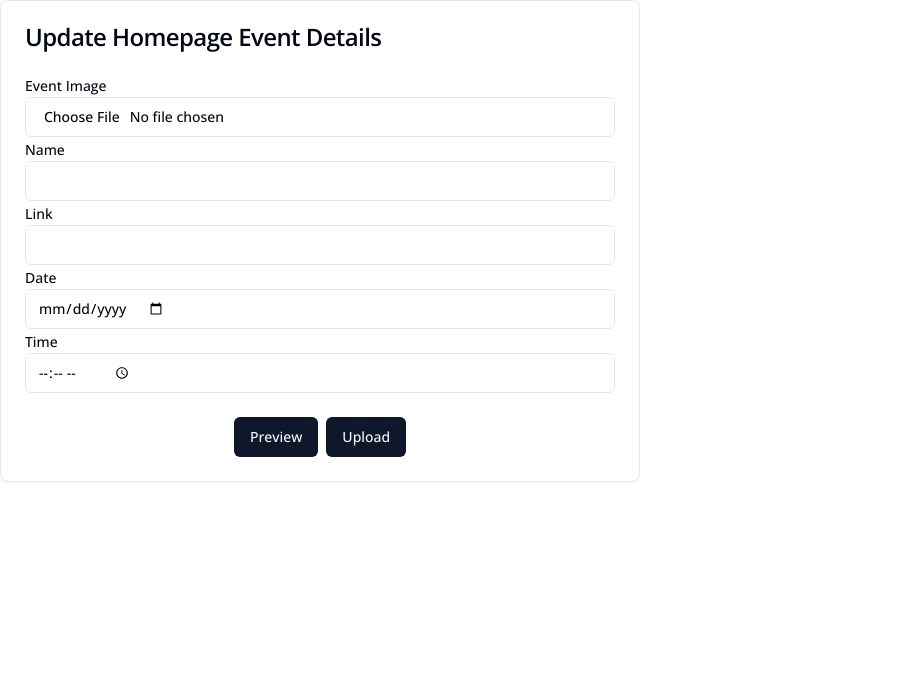
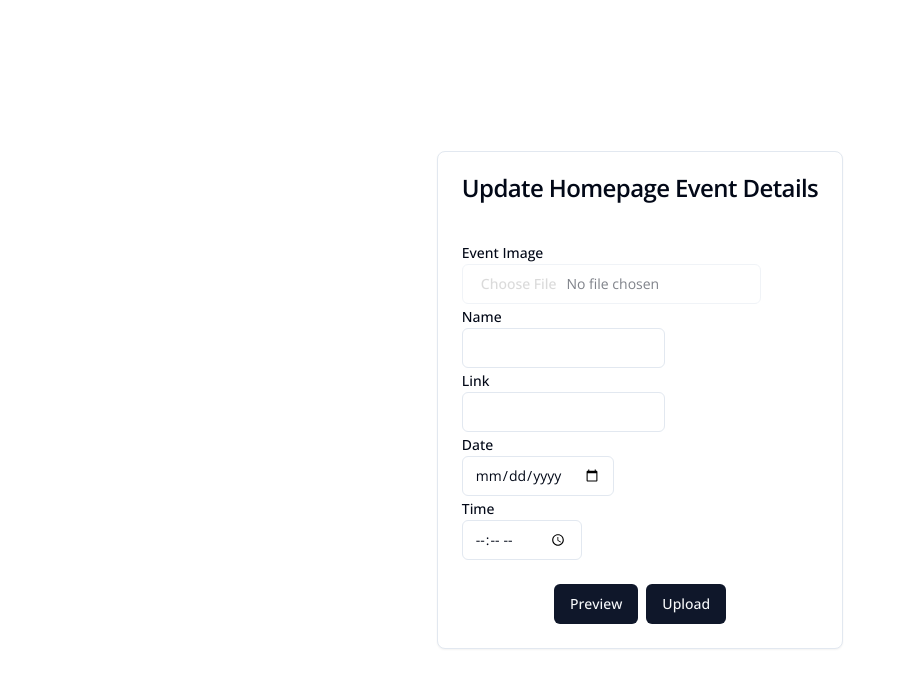
Before and after one commit to famulu/swinis-web-app, a Next.js app: page /manage/event in a window 1280 px wide. Shown: the top 688 px of the page, without its empty margins (0-906 px from the left). Built offline with nearby package versions, Linux system fonts and the light colour scheme; no server answers; the database is empty; sample sign-in values are in the browser's storage.

Commit message:
load existing data for event management page

```diff
--- a/app/manage/event/page.tsx
+++ b/app/manage/event/page.tsx
@@ -1,7 +1,7 @@
 "use client";
 
 import { getDownloadURL, getStorage, ref, uploadBytes } from "firebase/storage";
-import { FormEvent, useRef, useState } from "react";
+import { FormEvent, useEffect, useRef, useState } from "react";
 import { app } from "@/lib/firebase";
 import { doc, getFirestore, setDoc } from "firebase/firestore";
 import { Button } from "@/components/ui/button";
@@ -16,17 +16,32 @@ import {
   CardTitle,
 } from "@/components/ui/card";
 import revalidate from "@/app/actions";
-import { EventData } from "@/lib/db";
+import { EventData, getEventData } from "@/lib/db";
 
 export default function Page() {
   const fileInputRef = useRef<HTMLInputElement>(null);
-  const [date, setDate] = useState("");
-  const [time, setTime] = useState("");
+  const [eventDate, setEventDate] = useState("");
+  const [eventImageURL, setEventImageURL] = useState("");
+  const [eventTime, setEventTime] = useState("");
   const [eventName, setEventName] = useState("");
   const [submitting, setSubmitting] = useState(false);
   const [alert, setAlert] = useState("");
   const [eventLink, setEventLink] = useState("");
   const [previewState, setPreviewState] = useState<EventData | null>(null);
+  const [uploadNewImage, setUploadNewImage] = useState("false");
+
+  useEffect(() => {
+    getEventData().then((data) => {
+      setEventName(data.eventName);
+      setEventLink(data.eventLink);
+      const date = new Date(data.timestamp);
+      const dateString = `${date.getFullYear()}-${(date.getMonth() + 1).toString().padStart(2, "0")}-${date.getDate().toString().padStart(2, "0")}`;
+      setEventDate(dateString);
+      const timeString = `${date.getHours().toString().padStart(2, "0")}:${date.getMinutes().toString().padStart(2, "0")}`;
+      setEventTime(timeString);
+      setEventImageURL(data.imageURL);
+    });
+  }, []);
 
   async function handleSubmit(e: FormEvent<HTMLFormElement>) {
     e.preventDefault();
@@ -35,6 +50,8 @@ export default function Page() {
       return;
     }
 
+    let newImageURL;
+    if (uploadNewImage === "true") {
       const imageFile = getFile();
       if (imageFile === null) {
         return;
@@ -44,12 +61,15 @@ export default function Page() {
       const storage = getStorage(app);
       const eventImageRef = ref(storage, imageFile.name);
       const snapshot = await uploadBytes(eventImageRef, imageFile);
-    const imageUrl = await getDownloadURL(snapshot.ref);
+      newImageURL = await getDownloadURL(snapshot.ref);
+    } else {
+      newImageURL = eventImageURL;
+    }
 
     const db = getFirestore(app);
-    const timestamp = Date.parse(`${date}T${time}`);
+    const timestamp = Date.parse(`${eventDate}T${eventTime}`);
     await setDoc(doc(db, "events", "eventData"), {
-      imageUrl,
+      imageURL: newImageURL,
       timestamp,
       eventName,
       eventLink,
@@ -90,7 +110,7 @@ export default function Page() {
       }
     }
 
-    if (date === "" || time === "") {
+    if (eventDate === "" || eventTime === "") {
       setAlert("Date and time are required!");
       return false;
     }
@@ -99,63 +119,89 @@ export default function Page() {
   }
 
   return (
-    <>
+    <div className="grid min-h-screen place-content-center">
       <Card className="max-w-screen-sm">
         <form onSubmit={handleSubmit}>
           <CardHeader>
             <CardTitle>Update Homepage Event Details</CardTitle>
           </CardHeader>
-          <CardContent>
+          <CardContent className="">
+            {eventImageURL && (
+              <>
+                <div>
                   <Label>
-              {" "}
-              Event Image{" "}
+                    <input
+                      type="radio"
+                      value="false"
+                      checked={uploadNewImage === "false"}
+                      onChange={(e) => setUploadNewImage(e.target.value)}
+                    />{" "}
+                    Use existing image
+                  </Label>
+                </div>
+                <div>
+                  <Label>
+                    <input
+                      type="radio"
+                      value="true"
+                      checked={uploadNewImage === "true"}
+                      onChange={(e) => setUploadNewImage(e.target.value)}
+                    />{" "}
+                    Upload new image
+                  </Label>
+                </div>
+              </>
+            )}
+            <div className="p-2"></div>
+            <Label htmlFor="eventImage">Event Image</Label>
             <Input
               type="file"
+              id="eventImage"
               accept="image/*"
               ref={fileInputRef}
-                required
-                disabled={submitting}
+              className="w-fit"
+              required={uploadNewImage === "true"}
+              disabled={submitting || uploadNewImage === "false"}
             />
-            </Label>
-            <Label>
-              Name{" "}
+            <Label htmlFor="eventName">Name</Label>
             <Input
               type="text"
               value={eventName}
+              id="eventName"
               required
+              className="w-fit"
               onChange={(e) => setEventName(e.target.value)}
               disabled={submitting}
             />
-            </Label>
-            <Label>
-              Link{" "}
+            <Label htmlFor="eventLink">Link</Label>
             <Input
               type="text"
+              id="eventLink"
               value={eventLink}
+              className="w-fit"
               onChange={(e) => setEventLink(e.target.value)}
               disabled={submitting}
             />
-            </Label>
-            <Label>
-              Date{" "}
+            <Label htmlFor="eventDate">Date</Label>
             <Input
               type="date"
-                value={date}
+              id="eventDate"
+              value={eventDate}
               required
-                onChange={(e) => setDate(e.target.value)}
+              className="w-fit"
+              onChange={(e) => setEventDate(e.target.value)}
               disabled={submitting}
             />
-            </Label>
-            <Label>
-              Time{" "}
+            <Label htmlFor="eventTime">Time</Label>
             <Input
               type="time"
-                value={time}
+              id="eventTime"
+              value={eventTime}
               required
-                onChange={(e) => setTime(e.target.value)}
+              className="w-fit"
+              onChange={(e) => setEventTime(e.target.value)}
               disabled={submitting}
             />
-            </Label>
           </CardContent>
           <CardFooter className="flex flex-col">
             <div className="font-semibold text-red-500">{alert}</div>
@@ -167,18 +213,34 @@ export default function Page() {
                     return;
                   }
 
+                  let imageURL;
+                  if (uploadNewImage === "true") {
                     const imageFile = getFile();
                     if (imageFile === null) {
                       return;
                     }
 
-                  if (previewState && previewState.imageUrl !== "") {
-                    URL.revokeObjectURL(previewState.imageUrl);
+                    if (previewState && previewState.imageURL !== "") {
+                      // I'm not sure if this is the right way to revoke the object URL
+                      // but it seems to work
+                      // previewState.imageUrl can either be a blob URL or a http URL
+                      // I'm supposed to call URL.revokeObjectURL() only on the blob URL, but
+                      // calling it on the other type doesn't throw an error so I'm just going to call it
+                      URL.revokeObjectURL(previewState.imageURL);
+                    }
+                    imageURL = URL.createObjectURL(imageFile);
+                  } else {
+                    if (!eventImageURL) {
+                      setAlert("No image to preview!");
+                      return;
+                    } else {
+                      imageURL = eventImageURL;
+                    }
                   }
                   setAlert("");
                   setPreviewState({
-                    imageUrl: URL.createObjectURL(imageFile),
-                    timestamp: Date.parse(`${date}T${time}`),
+                    imageURL,
+                    timestamp: Date.parse(`${eventDate}T${eventTime}`),
                     eventName,
                     eventLink,
                   });
@@ -194,11 +256,11 @@ export default function Page() {
       {previewState && (
         <Event
           timestamp={previewState.timestamp}
-          imageUrl={previewState.imageUrl}
+          imageURL={previewState.imageURL}
           eventName={previewState.eventName}
           eventLink={previewState.eventLink}
         />
       )}
-    </>
+    </div>
   );
 }
--- a/app/manage/layout.tsx
+++ b/app/manage/layout.tsx
@@ -2,15 +2,13 @@
 
 import { auth } from "@/lib/firebase";
 import { onAuthStateChanged } from "firebase/auth";
-import { usePathname, useRouter } from "next/navigation";
+import { useRouter } from "next/navigation";
 import { ReactNode, useEffect, useState } from "react";
 
 export default function Layout({ children }: { children: ReactNode }) {
   const [isValidUser, setIsValidUser] = useState(false);
 
   const router = useRouter();
-  const pathname = usePathname();
-  console.log(pathname);
   useEffect(() => {
     onAuthStateChanged(auth, (user) => {
       if (!user) {
--- a/app/page.tsx
+++ b/app/page.tsx
@@ -31,11 +31,11 @@ function PrayerScheduleSkeleton() {
 }
 
 async function EventWrapper() {
-  const { imageUrl, timestamp, eventName, eventLink } = await getEventData();
+  const { imageURL, timestamp, eventName, eventLink } = await getEventData();
 
   return (
     <Event
-      imageUrl={imageUrl}
+      imageURL={imageURL}
       timestamp={timestamp}
       eventName={eventName}
       eventLink={eventLink}
@@ -46,7 +46,7 @@ async function EventWrapper() {
 function EventSkeleton() {
   return (
     <Event
-      imageUrl={"/gray.png"}
+      imageURL={"/gray.png"}
       timestamp={Date.now()}
       eventName=""
       eventLink=""
--- a/components/Event.tsx
+++ b/components/Event.tsx
@@ -11,7 +11,7 @@ export default function Event(props: EventData) {
         eventLink={props.eventLink}
       />
       <Image
-        src={props.imageUrl}
+        src={props.imageURL}
         width={450}
         height={450}
         className="w-full lg:w-[450px]"
--- a/lib/db.ts
+++ b/lib/db.ts
@@ -33,7 +33,7 @@ export async function getPrayerData(): Promise<PrayerData> {
 }
 
 export type EventData = {
-  imageUrl: string;
+  imageURL: string;
   timestamp: number;
   eventName: string;
   eventLink: string;
```
Lines whose indentation alone changed are shown as unchanged.
